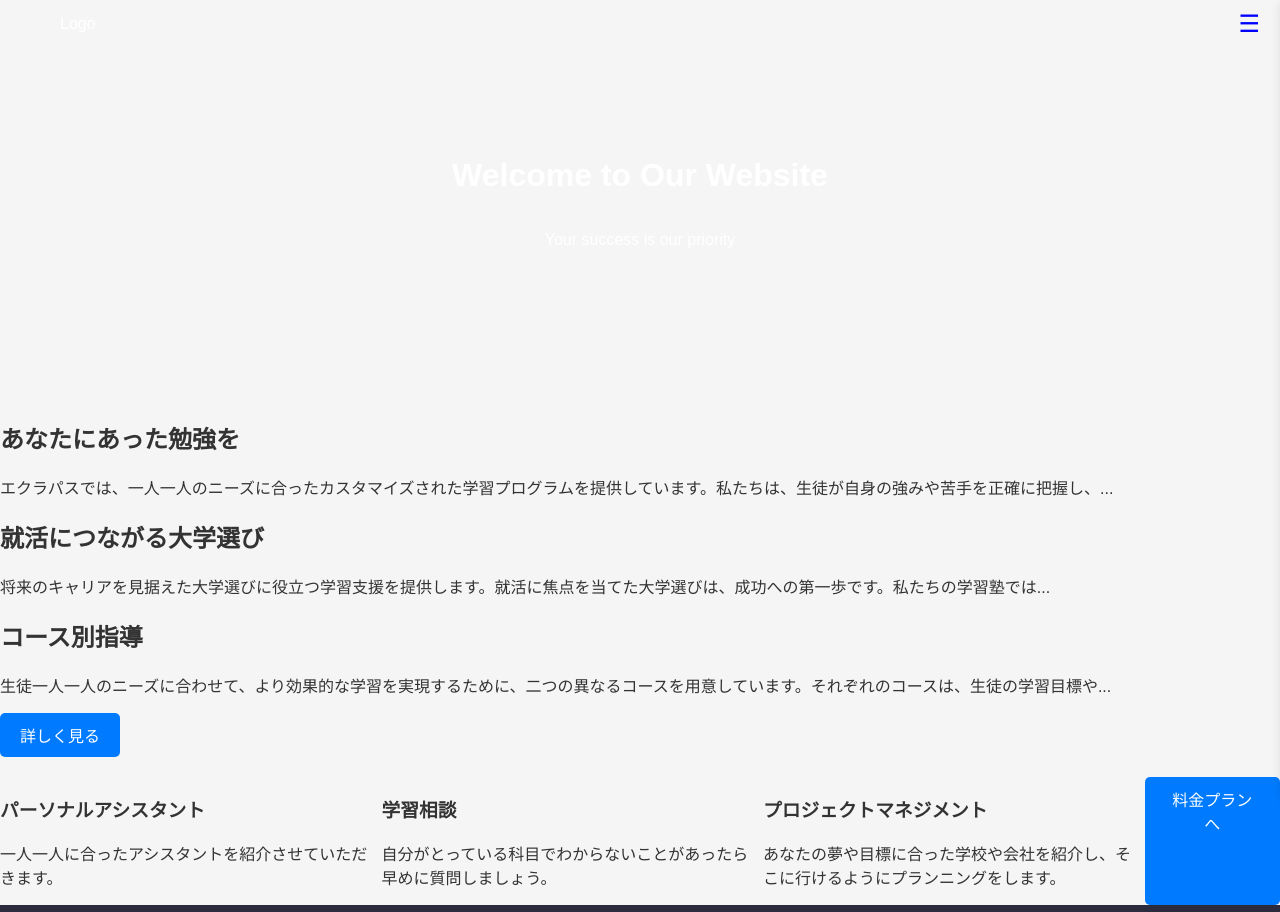
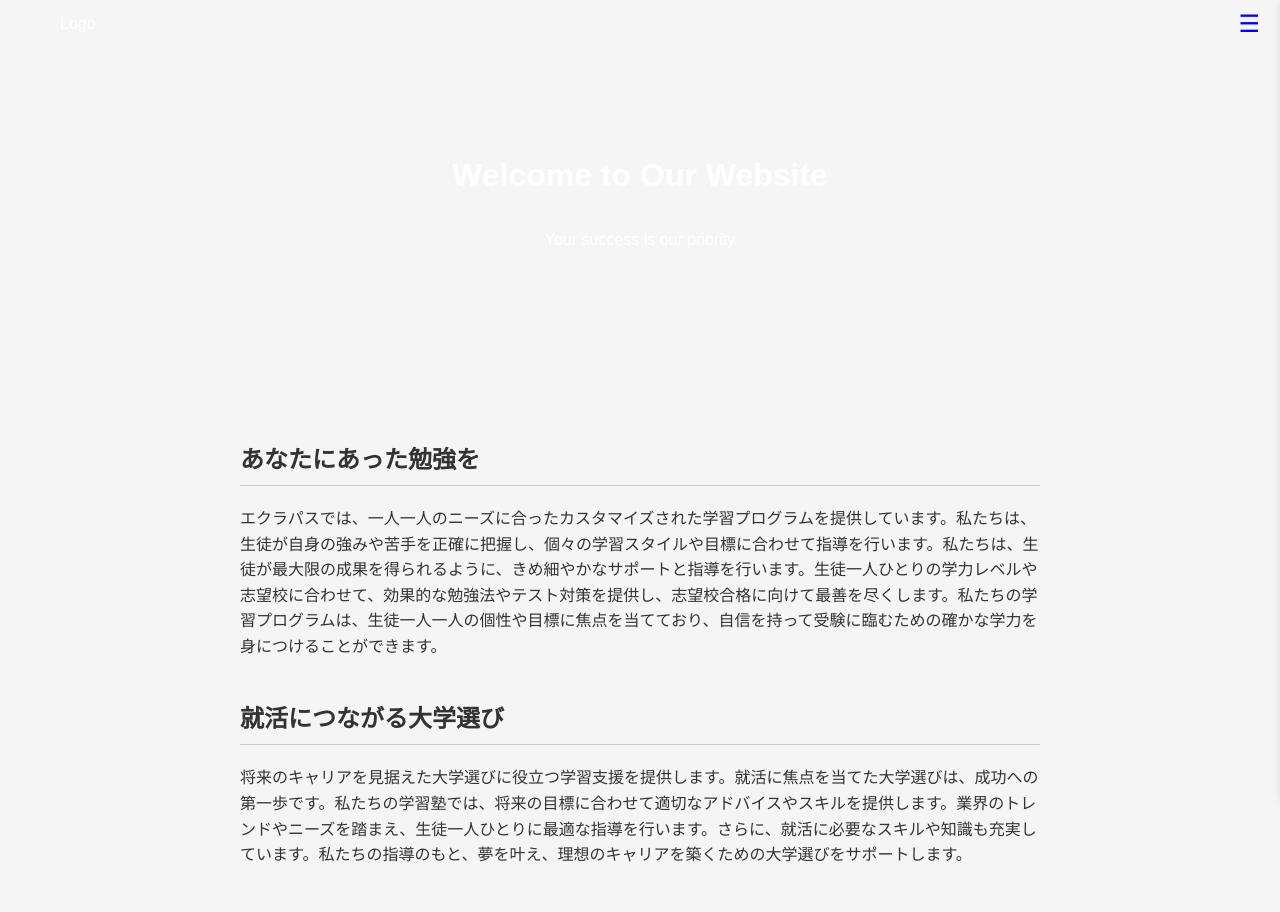
Before and after one commit to I-Shizu/exrapass_web, a Vue app: page / in a window 1280 px wide. Shown: the top 912 px of the page. Built offline with nearby package versions, Linux system fonts and the light colour scheme.

Commit message:
メインページのレイアウト修正

```diff
--- a/package.json
+++ b/package.json
@@ -8,8 +8,10 @@
     "lint": "vue-cli-service lint"
   },
   "dependencies": {
+    "@fortawesome/fontawesome-free": "^6.6.0",
     "core-js": "^3.8.3",
-    "vue": "^3.2.13"
+    "vue": "^3.2.13",
+    "vue-router": "^4.4.3"
   },
   "devDependencies": {
     "@babel/core": "^7.12.16",
--- a/src/Views/HomePage.vue
+++ b/src/Views/HomePage.vue
@@ -4,45 +4,53 @@
       <h1>Welcome to Our Website</h1>
       <p>Your success is our priority</p>
     </div>
+    <div class="container">
     <main>
       <section class="content-section">
-        <h2>あなたにあった勉強を</h2>
-        <p>エクラパスでは、一人一人のニーズに合ったカスタマイズされた学習プログラムを提供しています。私たちは、生徒が自身の強みや苦手を正確に把握し、...</p>
+        <h2 class="section-title">あなたにあった勉強を</h2>
+        <p class="section-text">
+          エクラパスでは、一人一人のニーズに合ったカスタマイズされた学習プログラムを提供しています。私たちは、生徒が自身の強みや苦手を正確に把握し、個々の学習スタイルや目標に合わせて指導を行います。私たちは、生徒が最大限の成果を得られるように、きめ細やかなサポートと指導を行います。生徒一人ひとりの学力レベルや志望校に合わせて、効果的な勉強法やテスト対策を提供し、志望校合格に向けて最善を尽くします。私たちの学習プログラムは、生徒一人一人の個性や目標に焦点を当てており、自信を持って受験に臨むための確かな学力を身につけることができます。
+        </p>
       </section>
 
       <section class="content-section">
-        <h2>就活につながる大学選び</h2>
-        <p>将来のキャリアを見据えた大学選びに役立つ学習支援を提供します。就活に焦点を当てた大学選びは、成功への第一歩です。私たちの学習塾では...</p>
+        <h2 class="section-title">就活につながる大学選び</h2>
+        <p class="section-text">
+          将来のキャリアを見据えた大学選びに役立つ学習支援を提供します。就活に焦点を当てた大学選びは、成功への第一歩です。私たちの学習塾では、将来の目標に合わせて適切なアドバイスやスキルを提供します。業界のトレンドやニーズを踏まえ、生徒一人ひとりに最適な指導を行います。さらに、就活に必要なスキルや知識も充実しています。私たちの指導のもと、夢を叶え、理想のキャリアを築くための大学選びをサポートします。
+        </p>
       </section>
 
       <section class="content-section">
-        <h2>コース別指導</h2>
-        <p>生徒一人一人のニーズに合わせて、より効果的な学習を実現するために、二つの異なるコースを用意しています。それぞれのコースは、生徒の学習目標や...</p>
-        <a href="#" class="btn">詳しく見る</a>
+        <h2 class="section-title">コース別指導</h2>
+        <p class="section-text">
+          生徒一人一人のニーズに合わせて、より効果的な学習を実現するために、二つの異なるコースを用意しています。それぞれのコースは、生徒の学習目標や進路に合わせて設計されており、最適な学習環境を提供します。
+        </p>
+        <a href="/CourseAndCharge" class="btn">詳しく見る</a>
       </section>
 
       <section class="services">
         <div class="service">
-          <h3>パーソナルアシスタント</h3>
-          <p>一人一人に合ったアシスタントを紹介させていただきます。</p>
+          <h3 class="service-title">パーソナルアシスタント</h3>
+          <p class="service-text">一人一人に合ったアシスタントを紹介させていただきます。</p>
         </div>
         <div class="service">
-          <h3>学習相談</h3>
-          <p>自分がとっている科目でわからないことがあったら早めに質問しましょう。</p>
+          <h3 class="service-title">学習相談</h3>
+          <p class="service-text">自分がとっている科目でわからないことがあったら早めに質問しましょう。</p>
         </div>
         <div class="service">
-          <h3>プロジェクトマネジメント</h3>
-          <p>あなたの夢や目標に合った学校や会社を紹介し、そこに行けるようにプランニングをします。</p>
+          <h3 class="service-title">プロジェクトマネジメント</h3>
+          <p class="service-text">あなたの夢や目標に合った学校や会社を紹介し、そこに行けるようにプランニングをします。</p>
         </div>
         <a href="#" class="btn">料金プランへ</a>
       </section>
     </main>
   </div>
+</div>
 </template>
+<script>
 
-<script>
 export default {
-  name: 'HomePage'
+  name: 'HomePage',
 };
 </script>
 
@@ -59,25 +67,49 @@ export default {
   text-align: center;
 }
 
-.main {
+.container {
+  max-width: 800px;
+  margin: 0 auto;
   padding: 20px;
-}
-
-.main section {
-  margin-bottom: 20px;
+  font-family: sans-serif;
 }
 
 .content-section {
+  margin-bottom: 40px;
+}
+
+.section-title {
+  font-size: 24px;
   margin-bottom: 20px;
+  border-bottom: 1px solid #ccc;
+  padding-bottom: 10px;
+}
+
+.section-text {
+  font-size: 16px;
+  line-height: 1.6;
 }
 
 .services {
   display: flex;
+  flex-wrap: wrap;
   justify-content: space-between;
+  margin-top: 40px;
 }
 
 .service {
-  width: 30%;
+  width: calc(33.33% - 20px);
+  margin-bottom: 30px;
+}
+
+.service-title {
+  font-size: 18px;
+  margin-bottom: 10px;
+}
+
+.service-text {
+  font-size: 14px;
+  line-height: 1.4;
 }
 
 .btn {
@@ -88,5 +120,6 @@ export default {
   text-decoration: none;
   border-radius: 5px;
   text-align: center;
+  margin-top: 20px;
 }
 </style>
```
Also changed, not shown: src/assets/logo.png (deleted), 1 other file (tests, documents, lock files or other folders).
